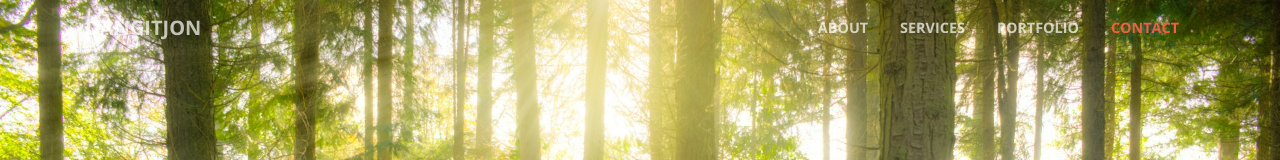
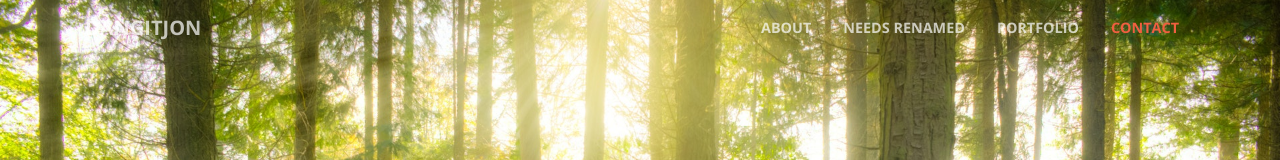
Before and after one commit to JonathonFisher/Dangitjon.github.io, a website with bundled scripts: page index.html in a window 1280 px wide. Shown: the top 160 px of the page. Built offline with nearby package versions, Linux system fonts and the light colour scheme.

Commit message:
fix(1)
trying to get live site to update

```diff
--- a/index.html
+++ b/index.html
@@ -41,7 +41,7 @@
               <a class="nav-link js-scroll-trigger" href="#about">About</a>
             </li>
             <li class="nav-item">
-              <a class="nav-link js-scroll-trigger" href="#services">Services</a>
+              <a class="nav-link js-scroll-trigger" href="#services">Needs Renamed</a>
             </li>
             <li class="nav-item">
               <a class="nav-link js-scroll-trigger" href="#portfolio">Portfolio</a>
```
